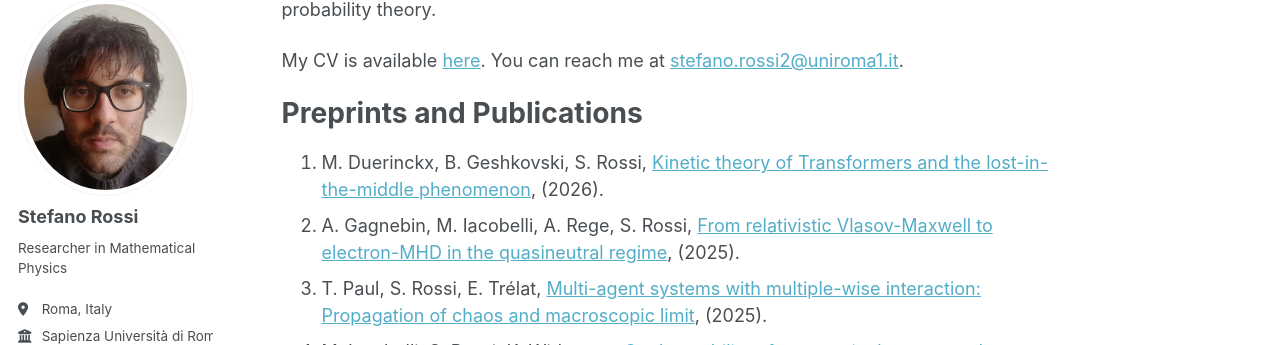
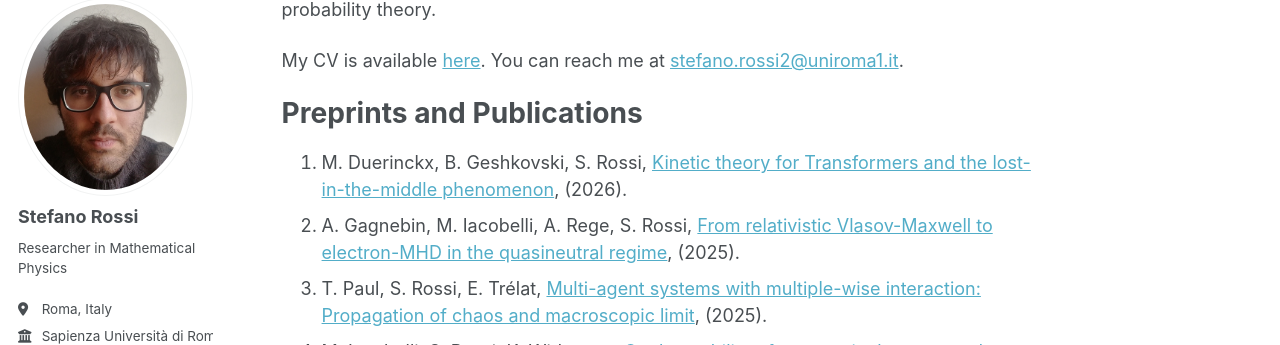
Before and after one commit to StefRossi/StefRossi.github.io, a Jekyll site: the page built from _pages/about.md, in a window 1280 px wide and 900 px high, scrolled down 492 px. Shown: the part 108-453 px from the top of the window. Built offline with Jekyll 4.4.1, drawn with Linux system fonts in a browser that asks for light colours; some web fonts are replaced.

Commit message:
Update about.md

```diff
--- a/_pages/about.md
+++ b/_pages/about.md
@@ -20,7 +20,7 @@ My CV is available [here](https://stefrossi.github.io/files/CV_Rossi_Stefano.pdf
 Preprints and Publications
 ======
 
-1. M. Duerinckx, B. Geshkovski, S. Rossi, [Kinetic theory of Transformers and the lost-in-the-middle phenomenon](https://arxiv.org/abs/2605.09213), (2026).
+1. M. Duerinckx, B. Geshkovski, S. Rossi, [Kinetic theory for Transformers and the lost-in-the-middle phenomenon](https://arxiv.org/abs/2605.09213), (2026).
 1. A. Gagnebin, M. Iacobelli, A. Rege, S. Rossi, [From relativistic Vlasov-Maxwell to electron-MHD in the quasineutral regime](https://arxiv.org/abs/2505.11428), (2025).
 1. T. Paul, S. Rossi, E. Trélat, [Multi-agent systems with multiple-wise interaction: Propagation of chaos and macroscopic limit](https://www.ljll.fr/trelat/fichiers/multiplewise.pdf), (2025).
 1. M. Iacobelli, S. Rossi, K. Widmayer, [On the stability of vacuum in the screened
```
